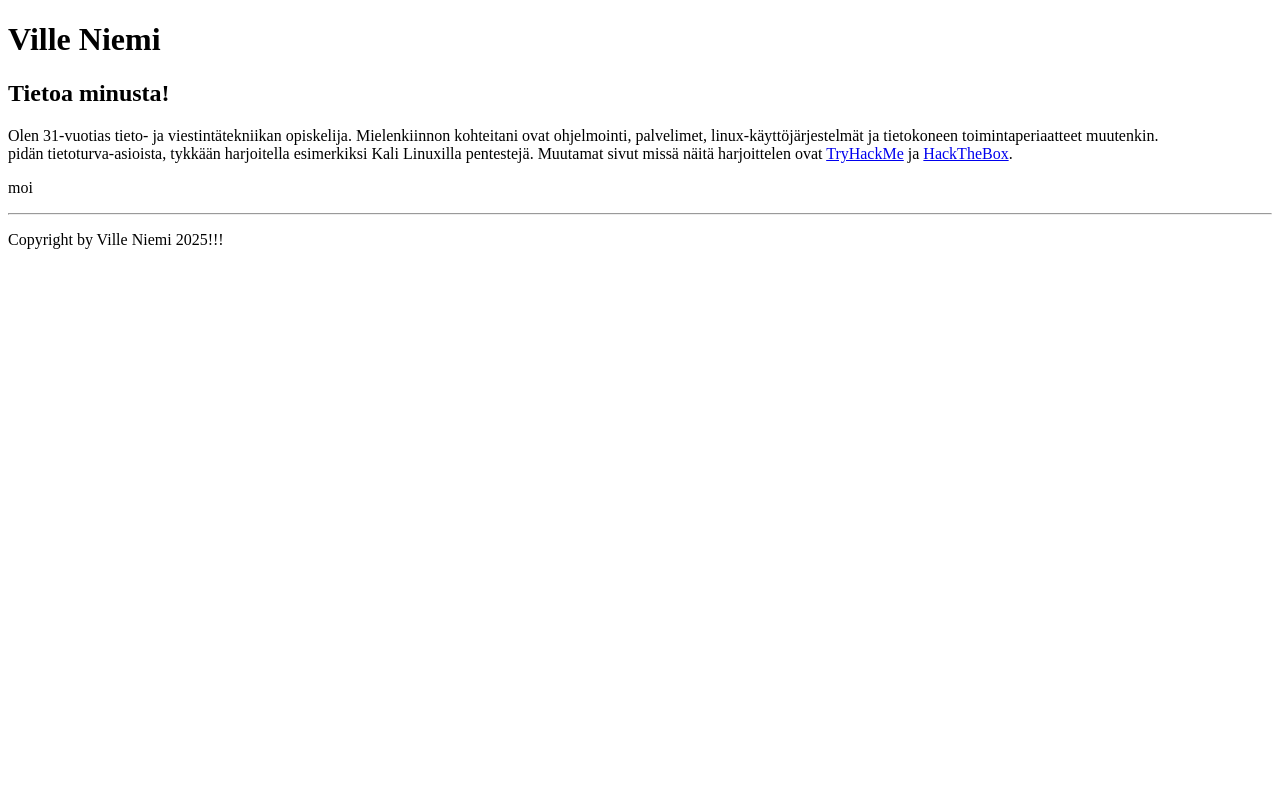
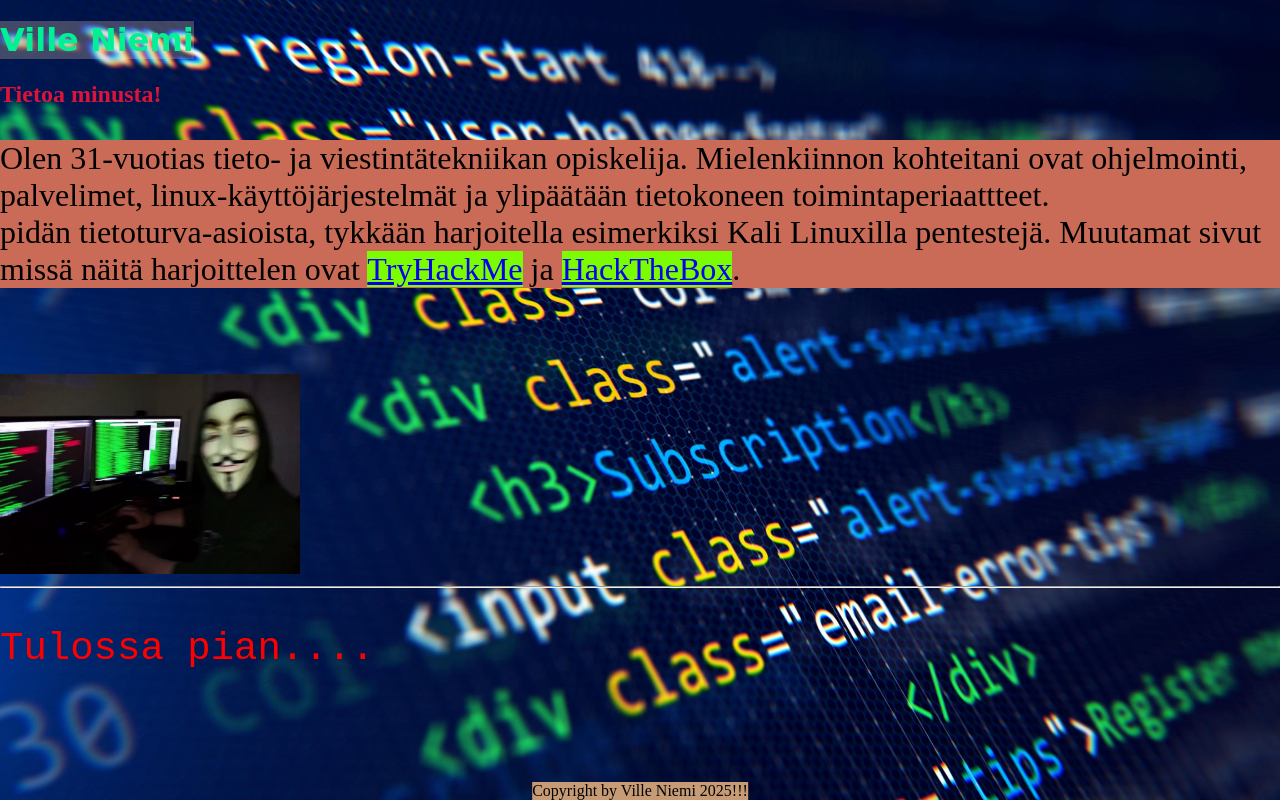
Before and after one commit to nievil93/perehdytys, a plain HTML site: page HTML/Demo/demo1.html in a window 1280 px wide. Drawn offline with Linux system fonts and the light colour scheme.

Commit message:
viiva demotehtävä

```diff
--- a/HTML/Demo/demo1.html
+++ b/HTML/Demo/demo1.html
@@ -1,29 +1,60 @@
+
+
+
 <!DOCTYPE html>
 <html lang="en">
 <head>
     <meta charset="UTF-8">
     <meta name="viewport" content="width=device-width, initial-scale=1.0">
+    <style>
+        h1 span {
+            background-color: #ffdaba42;
+        }
+        h1 {
+            color: #00f195;
+            font-family: cursive;
+        }
+        body {
+            margin: 0;
+            background-image: url(./Kuvat/background.jpeg);
+            background-repeat: no-repeat;
+            background-attachment: fixed;
+            background-size: cover;
+        }
+
+
+        @keyframes color-change {
+            0% { color: red; }
+            50% { color: blue; }
+            100% { color: red; }
+        }
+    </style>
     <title>Minä!</title>
 </head>
 <body>
     <header>
-            <h1>Ville Niemi</h1>
+            <h1><span>Ville Niemi</span></h1>
     </header>
     <main>
         <section>
             <header>
-                <h2>Tietoa minusta!</h2>
+                <h2 style="color:crimson">Tietoa minusta!</h2>
             </header>
-        <p>Olen 31-vuotias tieto- ja viestintätekniikan opiskelija. Mielenkiinnon
-        kohteitani ovat ohjelmointi, palvelimet, linux-käyttöjärjestelmät ja tietokoneen toimintaperiaatteet
-        muutenkin.<br>
+
+
+        <p style="background-color: #C96B57; font-size: 32px;">Olen 31-vuotias tieto- ja viestintätekniikan opiskelija. Mielenkiinnon
+        kohteitani ovat ohjelmointi, palvelimet, linux-käyttöjärjestelmät ja ylipäätään tietokoneen toimintaperiaattteet.<br>
+
         pidän tietoturva-asioista, tykkään harjoitella esimerkiksi
         Kali Linuxilla pentestejä. Muutamat sivut missä näitä harjoittelen ovat
-        <a href="https://tryhackme.com">TryHackMe</a> ja <a href="https://hackthebox.com">HackTheBox</a>.<p>moi</p><hr></p>
+        <a style="background-color: lawngreen;" href="https://tryhackme.com" target="_blank">TryHackMe</a> ja <a style="background-color: lawngreen;" href="https://hackthebox.com" target="_blank">HackTheBox</a>.</p>
+        <br><br><br> <img src="./Kuvat/mrhackerman.jpg" alt="hackerman" width="300" height="200">
+        <hr>
+         <p style = "font-family: monospace; font-size: 3em; animation: color-change 1s infinite;">Tulossa pian....</p>
         </section>
         </main>
         <footer>
-            <p>Copyright by Ville Niemi 2025!!!</p>
+            <p style="background-color: #C69B76; position: fixed; left: 50%; bottom: 0; transform: translateX(-50%); margin: 0; width: max-content; ">Copyright by Ville Niemi 2025!!!</p>
         </footer>
 </body>
 </html>
```
Also changed, not shown: HTML/Demo/Kuvat/background.jpeg (added), HTML/Demo/Kuvat/mrhackerman.jpg (added).
